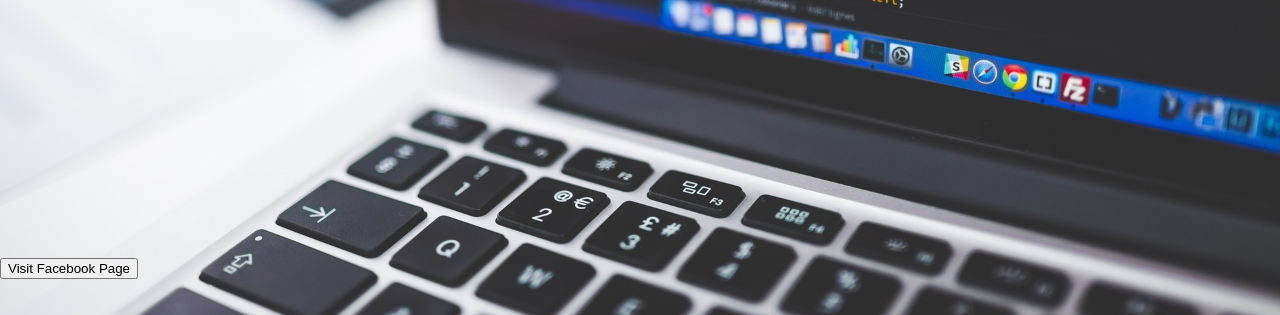
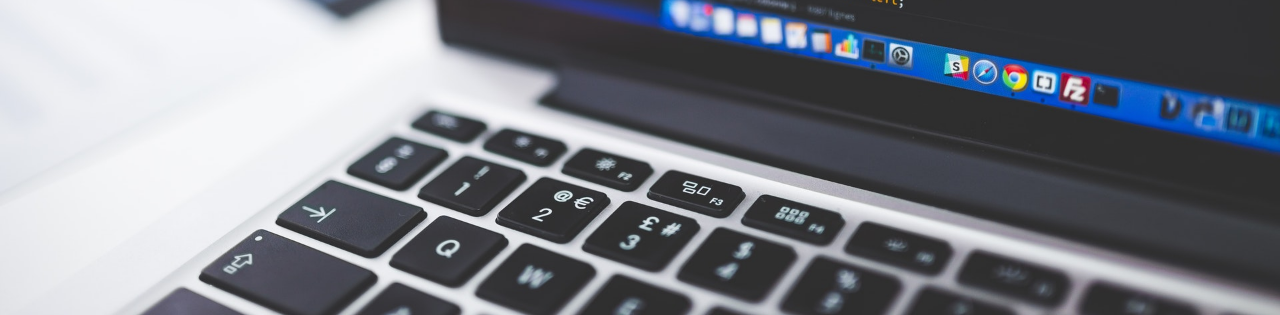
Before and after one commit to neptrix/Personal-Website, a website: page dist/index.html in a window 1280 px wide. Shown: the part 485-800 px from the top of the page. Drawn offline with Linux system fonts and the light colour scheme.

Commit message:
remove redirect fb

```diff
--- a/dist/index.html
+++ b/dist/index.html
@@ -75,7 +75,7 @@
       </a>
     </div>
   </main>
-  <button onclick="redirectToFacebook()">Visit Facebook Page</button>
+
 
 
 
```
